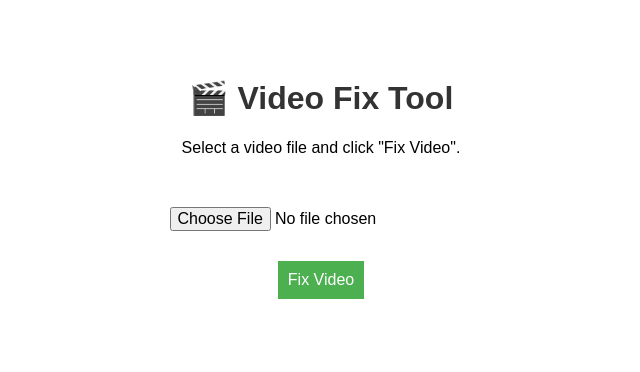
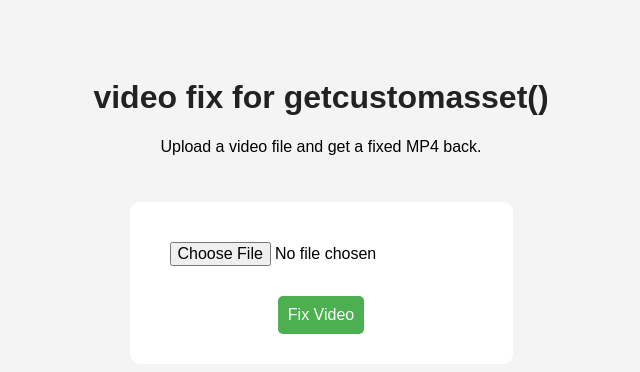
Before and after one commit to EnesXVC/mp4fix, a website: page index.html in a window 1280 px wide. Shown: the whole page, without its empty margins (319-959 px from the left). Drawn offline with Linux system fonts and the light colour scheme.

Commit message:
index.html

```diff
--- a/index.html
+++ b/index.html
@@ -2,11 +2,11 @@
 <html lang="en">
 <head>
   <meta charset="UTF-8">
-  <title>Video Fix Server</title>
+  <title>video fix</title>
   <style>
-    body { font-family: Arial, sans-serif; text-align: center; padding: 50px; }
-    h1 { color: #333; }
-    form { margin-top: 30px; }
+    body { font-family: Arial, sans-serif; text-align: center; padding: 50px; background: #f4f4f4; }
+    h1 { color: #222; }
+    form { margin-top: 30px; background: white; padding: 20px; border-radius: 10px; display: inline-block; }
     input, button {
       padding: 10px;
       margin: 10px;
@@ -17,13 +17,14 @@
       color: white;
       border: none;
       cursor: pointer;
+      border-radius: 5px;
     }
     button:hover { background: #45a049; }
   </style>
 </head>
 <body>
-  <h1>🎬 Video Fix Tool</h1>
-  <p>Select a video file and click "Fix Video".</p>
+  <h1>video fix for getcustomasset()</h1>
+  <p>Upload a video file and get a fixed MP4 back.</p>
 
   <form id="uploadForm" method="post" enctype="multipart/form-data" action="/api/fix">
     <input type="file" name="file" accept="video/*" required />
```
